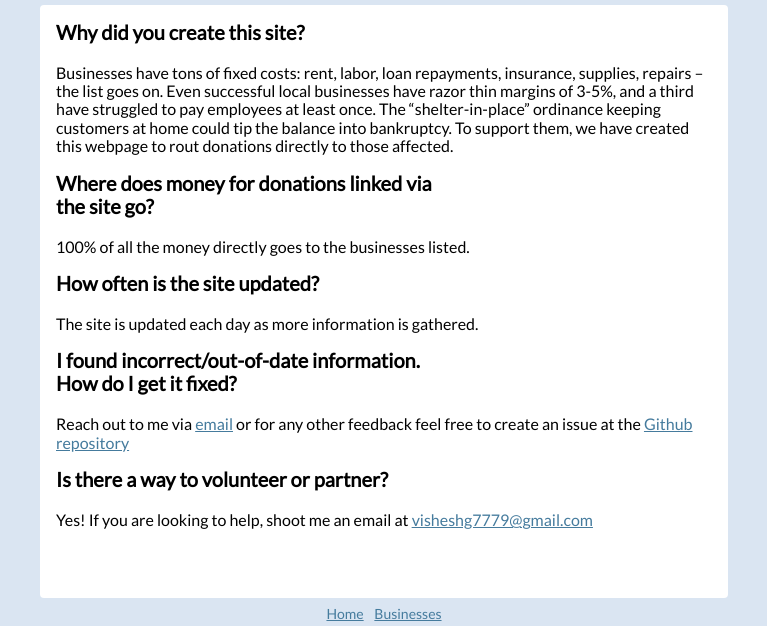
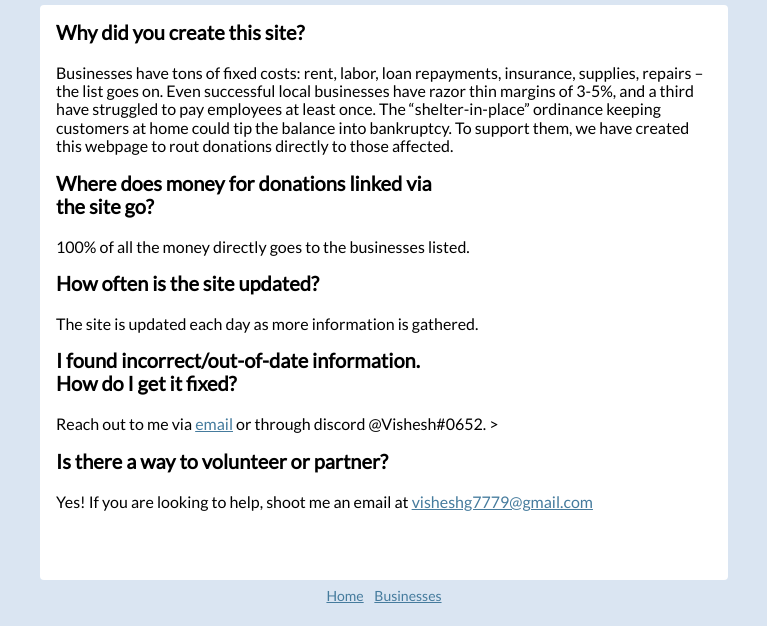
Before and after one commit to helpDFW/FAQ, a plain HTML site: page index.html in a window 1280 px wide. Shown: the part 410-1036 px from the top of the page, without its empty margins (256-1023 px from the left). Drawn offline with nearby package versions, Linux system fonts and the light colour scheme; no server answers.

Commit message:
Update index.html

```diff
--- a/index.html
+++ b/index.html
@@ -591,10 +591,7 @@
         <h3 class="f4 measure-narrow mt0">
             I found incorrect/out-of-date information. How do I get it fixed?
         </h3>
-        <p>Reach out to me via <a href="mailto:visheshg7779@gmail.com?Subject=helpDFW%20Feedback" target="_top">email</a> or for any other feedback feel free to create an issue at the <a
-              target="_blank"
-              href="https://github.com/helpDFW/helpDFW.github.io"
-              >Github repository</a
+        <p>Reach out to me via <a href="mailto:visheshg7779@gmail.com?Subject=helpDFW%20Feedback" target="_top">email</a> or through discord @Vishesh#0652.
             >
         </p>
 
```
